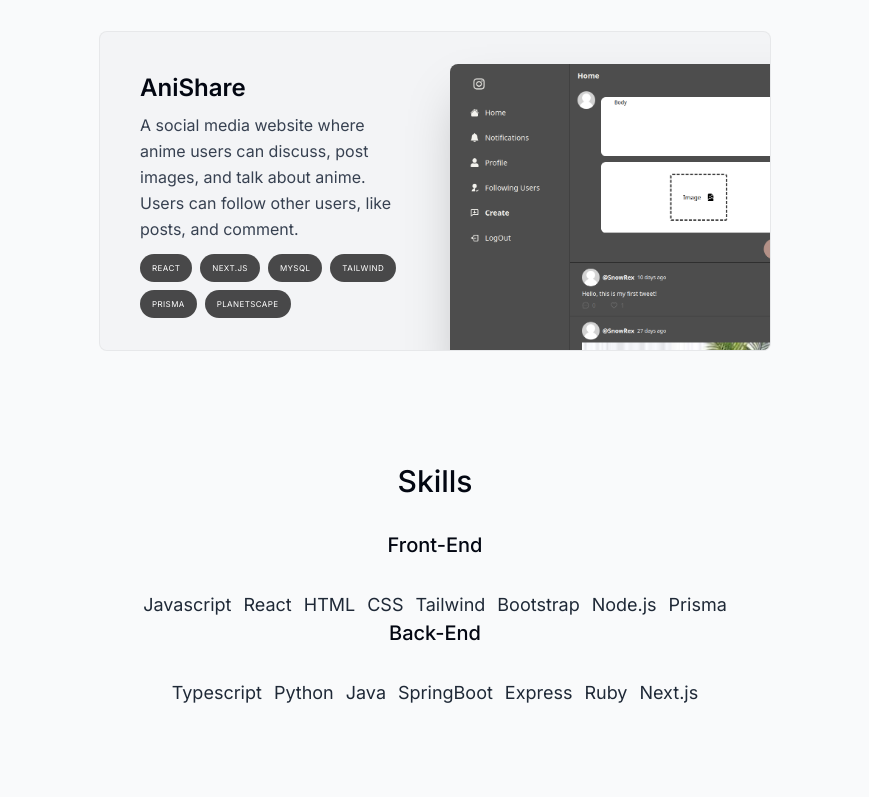
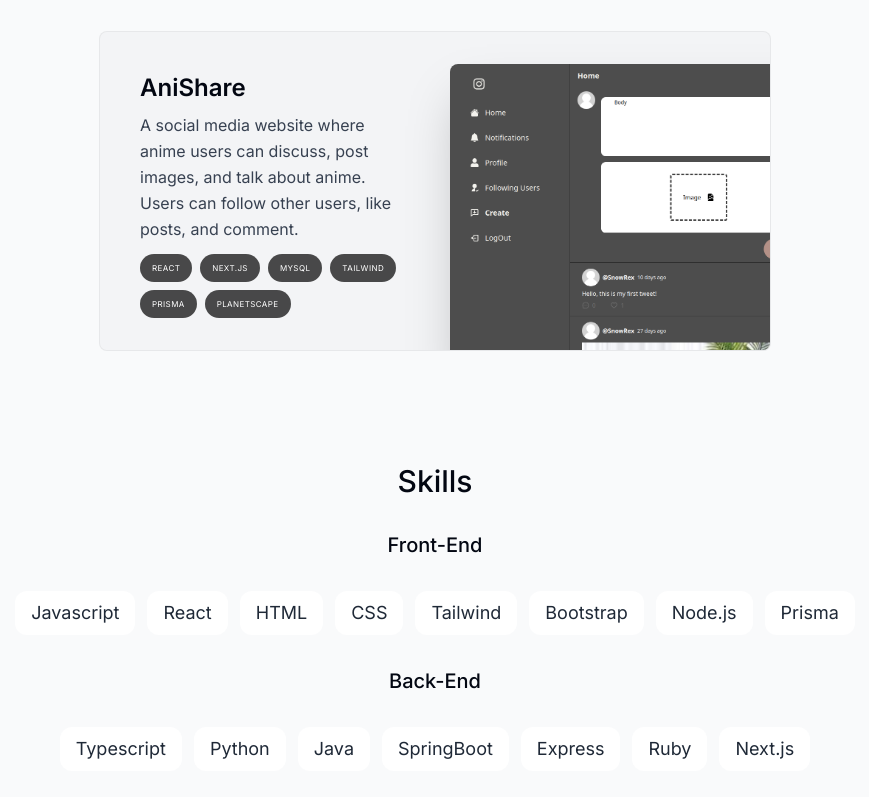
Before and after one commit to JasonMac123/NewPortfolio, a Next.js app: page / in a window 1280 px wide. Shown: the part 2116-2913 px from the top of the page, without its empty margins (205-1074 px from the left). Built offline with nearby package versions, Linux system fonts and the light colour scheme.

Commit message:
Adds styling to each skill

```diff
--- a/components/Skills.tsx
+++ b/components/Skills.tsx
@@ -39,9 +39,16 @@ const Skills = () => {
         <h3 className="text-xl font-medium capitalize mb-8 text-center">
           Front-end
         </h3>
-        <ul className="flex flex-wrap justify-center gap-3 text-lg text-gray-800">
+        <ul className="mb-8 flex flex-wrap justify-center gap-3 text-lg text-gray-800">
           {skillsData.frontEnd.map((skill, i) => {
-            return <li key={i}>{skill}</li>;
+            return (
+              <li
+                className="bg-white border-black/[0.2] rounded-xl px-4 py-2"
+                key={i}
+              >
+                {skill}
+              </li>
+            );
           })}
         </ul>
       </div>
@@ -49,9 +56,16 @@ const Skills = () => {
         <h3 className="text-xl font-medium capitalize mb-8 text-center">
           Back-end
         </h3>
-        <ul className="flex flex-wrap justify-center gap-3 text-lg text-gray-800">
+        <ul className="mb-8 flex flex-wrap justify-center gap-3 text-lg text-gray-800">
           {skillsData.backEnd.map((skill, i) => {
-            return <li key={i}>{skill}</li>;
+            return (
+              <li
+                className="bg-white border-black/[0.2] rounded-xl px-4 py-2"
+                key={i}
+              >
+                {skill}
+              </li>
+            );
           })}
         </ul>
       </div>
```
